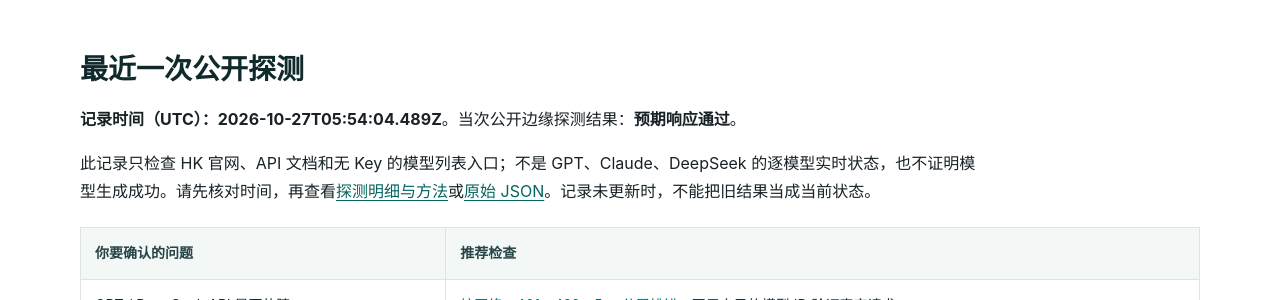
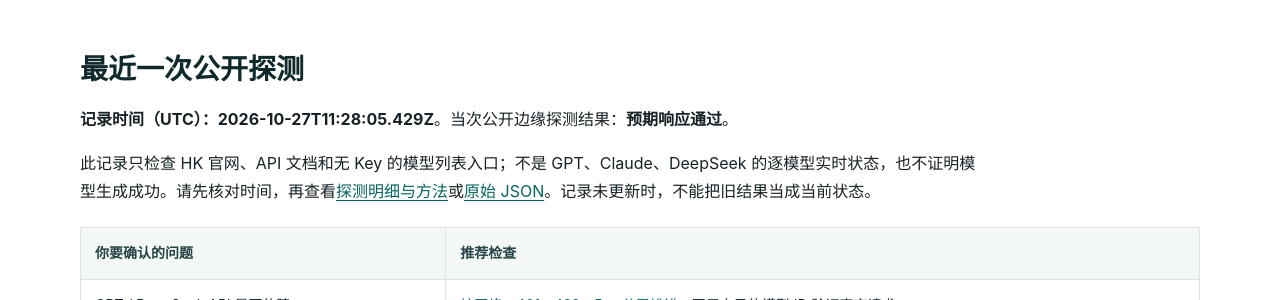
Before and after one commit to KKWANG4444/api-status, a Jekyll site: the page built from index.md, in a window 1280 px wide and 900 px high, scrolled down 364 px. Shown: the part 151-451 px from the top of the window. Built offline with Jekyll 4.4.1, drawn with Linux system fonts in a browser that asks for light colours.

Commit message:
chore: update public edge status

```diff
--- a/_data/status.json
+++ b/_data/status.json
@@ -1,7 +1,7 @@
 {
   "status": "operational",
-  "checked_at": "2026-10-27T05:54:04.489Z",
-  "duration_ms": 865,
+  "checked_at": "2026-10-27T11:28:05.429Z",
+  "duration_ms": 1111,
   "overall": true,
   "components": [
     {
@@ -10,7 +10,7 @@
       "url": "https://www.aifast.hk/",
       "ok": true,
       "status": 200,
-      "elapsed_ms": 779,
+      "elapsed_ms": 538,
       "content_type": "text/html; charset=utf-8",
       "detail": "Expected public edge response"
     },
@@ -20,7 +20,7 @@
       "url": "https://api.aifast.hk/",
       "ok": true,
       "status": 200,
-      "elapsed_ms": 335,
+      "elapsed_ms": 141,
       "content_type": "text/html",
       "detail": "Expected public edge response"
     },
@@ -30,7 +30,7 @@
       "url": "https://www.aifast.hk/v1/models",
       "ok": true,
       "status": 401,
-      "elapsed_ms": 699,
+      "elapsed_ms": 1065,
       "content_type": "application/json; charset=utf-8",
       "detail": "Expected public edge response"
     }
--- a/data/status.json
+++ b/data/status.json
@@ -1,7 +1,7 @@
 {
   "status": "operational",
-  "checked_at": "2026-10-27T05:54:04.489Z",
-  "duration_ms": 865,
+  "checked_at": "2026-10-27T11:28:05.429Z",
+  "duration_ms": 1111,
   "overall": true,
   "components": [
     {
@@ -10,7 +10,7 @@
       "url": "https://www.aifast.hk/",
       "ok": true,
       "status": 200,
-      "elapsed_ms": 779,
+      "elapsed_ms": 538,
       "content_type": "text/html; charset=utf-8",
       "detail": "Expected public edge response"
     },
@@ -20,7 +20,7 @@
       "url": "https://api.aifast.hk/",
       "ok": true,
       "status": 200,
-      "elapsed_ms": 335,
+      "elapsed_ms": 141,
       "content_type": "text/html",
       "detail": "Expected public edge response"
     },
@@ -30,7 +30,7 @@
       "url": "https://www.aifast.hk/v1/models",
       "ok": true,
       "status": 401,
-      "elapsed_ms": 699,
+      "elapsed_ms": 1065,
       "content_type": "application/json; charset=utf-8",
       "detail": "Expected public edge response"
     }
```
